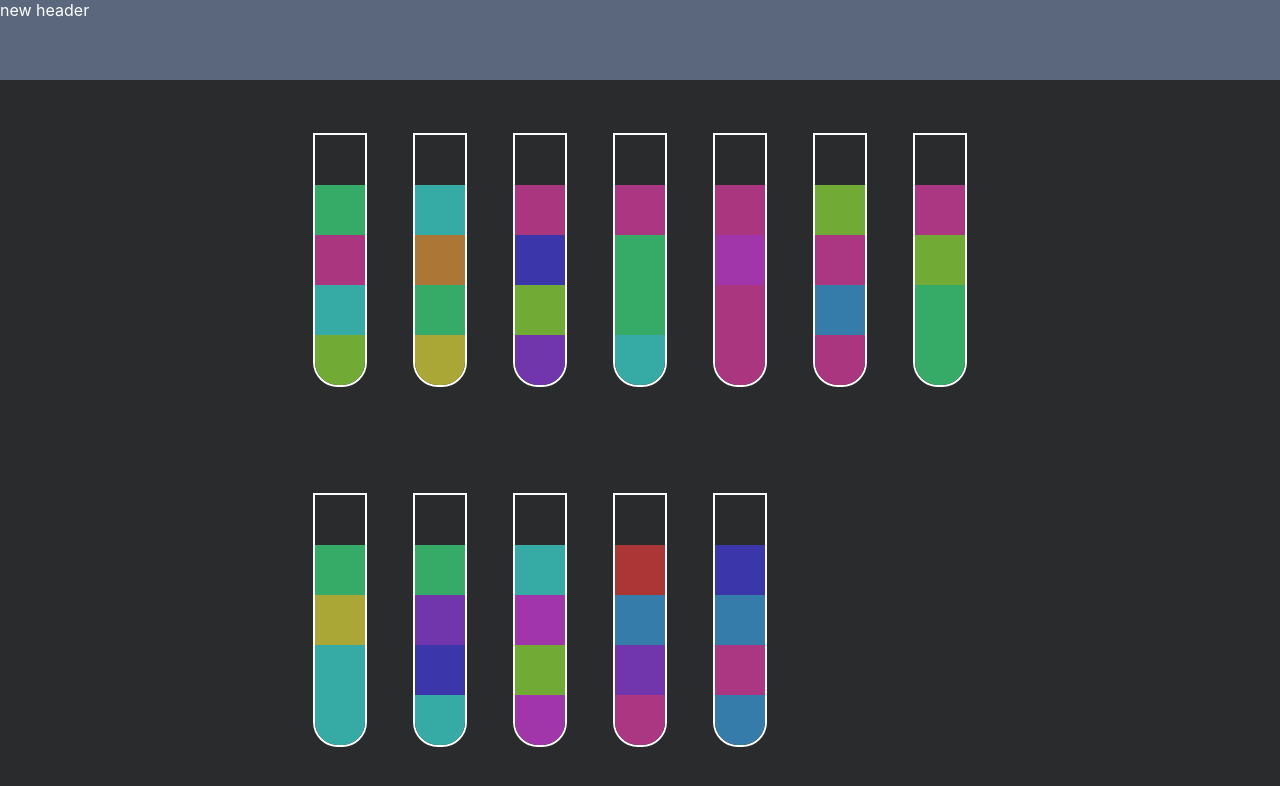
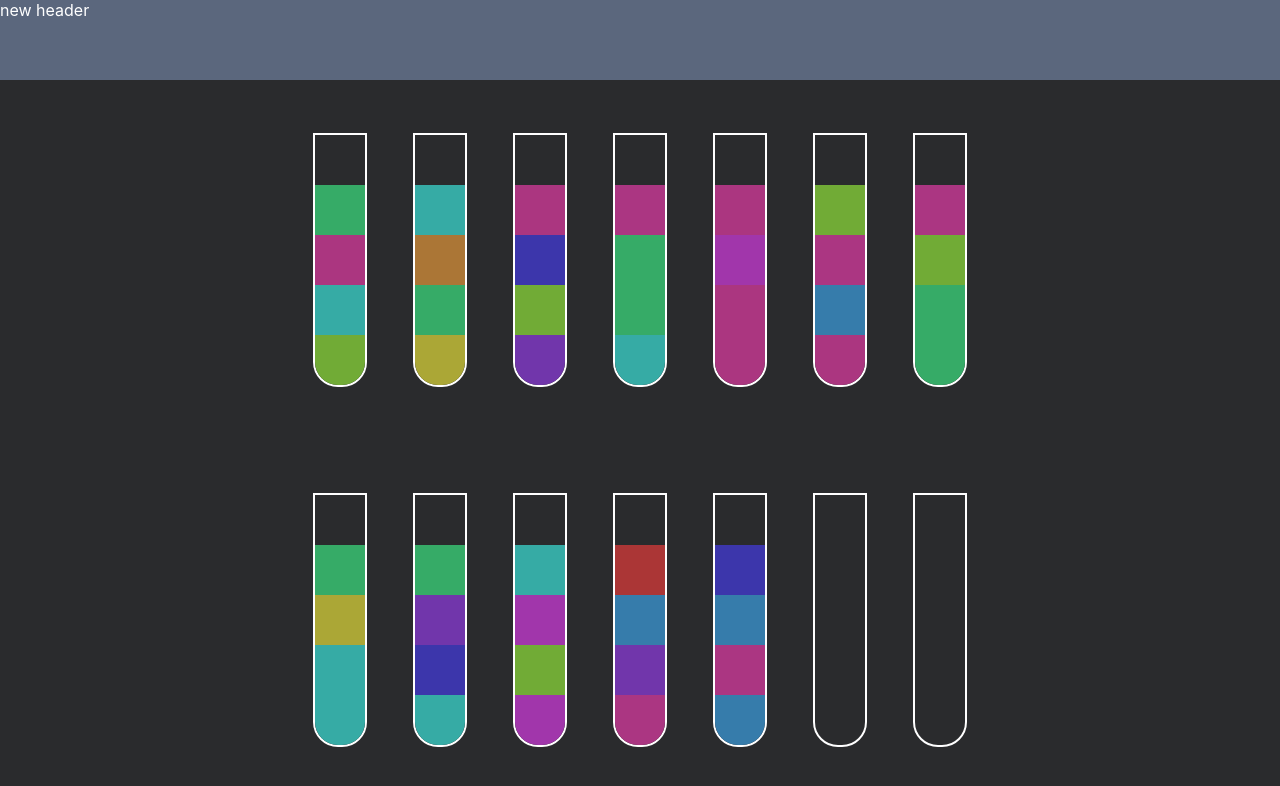
Before and after one commit to sergioivanov008/bottle-game, a React (Create React App) app: page / in a window 1280 px wide. Shown: the top 786 px of the page. Built offline with nearby package versions, Linux system fonts and the light colour scheme.

Commit message:
feat: add new types

```diff
--- a/src/App.tsx
+++ b/src/App.tsx
@@ -16,12 +16,16 @@ function App() {
   // const curGameArr = sortingFunc();
 
   console.log('curGameArr:', colorSchemeObj);
-  const [colorScheme, setColorScheme] = useState(colorSchemeObj)
+  const [colorScheme, setColorScheme] = useState(colorSchemeObj);
+
+  const changeBottle = (id: number) => {
+    console.log(`clicked by bottle # ${id}`)
+  }
 
   return (
     <div className="App">
       <AppHeader/>
-      <AppBody colorScheme = {colorScheme} />
+      <AppBody colorScheme = {colorScheme} changeBottle={changeBottle}/>
     </div>
   );
 }
--- a/src/AppBody/AppBody.tsx
+++ b/src/AppBody/AppBody.tsx
@@ -6,11 +6,13 @@ import './AppBody.css';
 function AppBody(props: AppBodyType) {
   // console.log('props.colorScheme:', props.colorScheme)
 
-  const colorSheme = props.colorScheme;
+  // const colorSheme = props.colorScheme;
+  const {colorScheme, changeBottle} = props;
+  // const changeBottle = props.changeBottle;
 
   return (
     <div className="AppBody">
-      {colorSheme.map((el, i) => (
+      {colorScheme.map((el, i) => (
         <Bottle sheme={el} id={i} key={i}/>
       ))}
     </div>
--- a/src/Utils/Sorting.ts
+++ b/src/Utils/Sorting.ts
@@ -21,6 +21,8 @@ export function sortingFunc() {
     exitArr.push(chunk);
   }
 
+  exitArr.push(new Array(4).fill(0));
+  exitArr.push(new Array(4).fill(0));
   // console.log('firstArrLength:', firstArrLength, 'firstArr:', firstArr, 'secondArr:',
   //   secondArr, 'exitArr:', exitArr, 'colorSchemeObj:', colorSchemeObj);
   return exitArr;
--- a/src/Utils/Types.ts
+++ b/src/Utils/Types.ts
@@ -1,5 +1,6 @@
 export interface AppBodyType {
   colorScheme: number[][],
+  changeBottle(id: number): void,
 }
 
 export interface BottleType {
```
